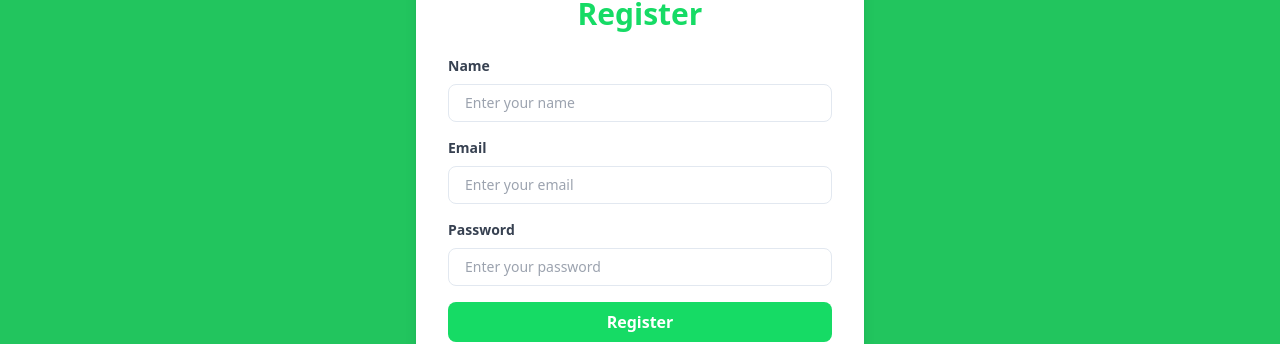
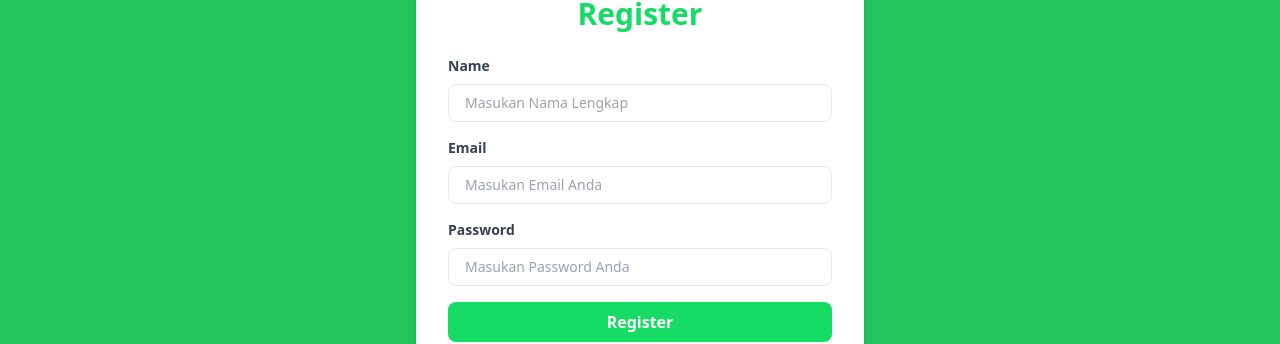
Before and after one commit to Ecoland-C624-PS008/ecoland-frontend, a React (Vite) app: page /register in a window 1280 px wide. Shown: the part 209-553 px from the top of the page. Built offline with nearby package versions, Linux system fonts and the light colour scheme.

Commit message:
add fungsi register

```diff
--- a/package.json
+++ b/package.json
@@ -20,6 +20,7 @@
     "react-icons": "^5.2.1",
     "react-redux": "^9.1.2",
     "react-router-dom": "^6.23.1",
+    "react-toastify": "^10.0.5",
     "react-typed": "^2.0.12",
     "tailwind-merge": "^2.3.0",
     "tailwindcss-animate": "^1.0.7"
--- a/src/components/Register.jsx
+++ b/src/components/Register.jsx
@@ -1,42 +1,72 @@
 // eslint-disable-next-line no-unused-vars
-import React from 'react';
+import React, { useState, useEffect } from 'react';
 import { Link } from 'react-router-dom'; // Import Link untuk membuat tautan
+import { useNavigate } from "react-router-dom";
+import { useDispatch, useSelector } from "react-redux";
+import { RegisterUser, reset } from "../utils/authSlice";
 
 const Register = () => {
-  // Logika pendaftaran pengguna
+  const [name, setName] = useState("");
+  const [email, setEmail] = useState("");
+  const [password, setPassword] = useState("");
+  const dispatch = useDispatch();
+  const navigate = useNavigate();
+  const { user, isError, isSuccess, isLoading, message } = useSelector(
+    (state) => state.auth
+  );
+
+  useEffect(() => {
+    if (user || isSuccess) {
+      navigate("/login");
+    }
+    dispatch(reset());
+  }, [user, isSuccess, dispatch, navigate]);
+
+  const Auth = (e) => {
+    e.preventDefault();
+    dispatch(RegisterUser({ name, email, password }));
+  };
 
   return (
     <div className="flex justify-center items-center h-screen bg-green-500">
       <div className="w-full max-w-md p-8 space-y-6 bg-white shadow-lg rounded-lg">
         <h2 className="text-3xl font-bold text-center text-[#16db65]">Register</h2>
-        <form className="space-y-4">
+        <form onSubmit={Auth} className="space-y-4">
+          {isError && message}
           <div>
             <label className="block mb-2 text-sm font-bold text-gray-700">Name</label>
             <input
               type="text"
               className="w-full px-4 py-2 text-sm border rounded-lg focus:outline-none focus:ring-2 focus:ring-[#16db65]"
-              placeholder="Enter your name"
+              value={name}
+              onChange={(e) => setName(e.target.value)}
+              placeholder="Masukan Nama Lengkap"
             />
           </div>
           <div>
             <label className="block mb-2 text-sm font-bold text-gray-700">Email</label>
             <input
               type="email"
+              value={email}
+              onChange={(e) => setEmail(e.target.value)}
               className="w-full px-4 py-2 text-sm border rounded-lg focus:outline-none focus:ring-2 focus:ring-[#16db65]"
-              placeholder="Enter your email"
+              placeholder="Masukan Email Anda"
             />
           </div>
           <div>
             <label className="block mb-2 text-sm font-bold text-gray-700">Password</label>
             <input
               type="password"
+              value={password}
+              onChange={(e) => setPassword(e.target.value)}
               className="w-full px-4 py-2 text-sm border rounded-lg focus:outline-none focus:ring-2 focus:ring-[#16db65]"
-              placeholder="Enter your password"
+              placeholder="Masukan Password Anda"
             />
           </div>
-          <button className="w-full px-4 py-2 text-white font-bold bg-[#16db65] rounded-lg hover:bg-[#14c053]">Register</button>
+          <button type="submit" className="w-full px-4 py-2 text-white font-bold bg-[#16db65] rounded-lg hover:bg-[#14c053]">
+            {isLoading ? "Loading..." : "Register"}
+          </button>
         </form>
-        {/* Tautan untuk kembali ke halaman login */}
         <p className="text-center text-sm text-gray-700">
           Sudah punya akun? <Link to="/login" className="text-[#16db65] font-bold">Masuk disini</Link>
         </p>
```
Also changed, not shown: 1 other file (tests, documents, lock files or other folders).
